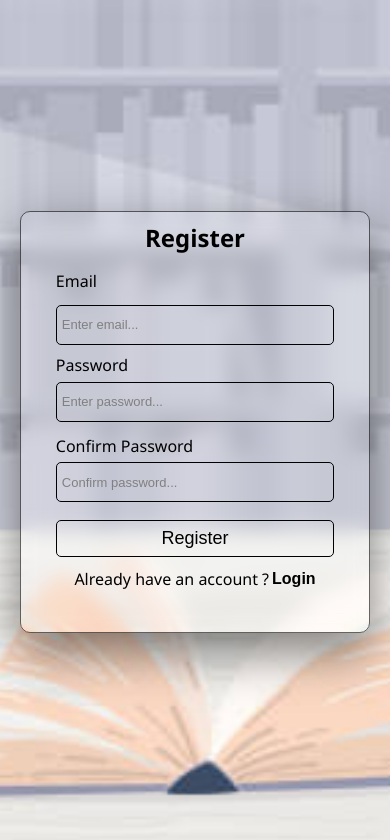
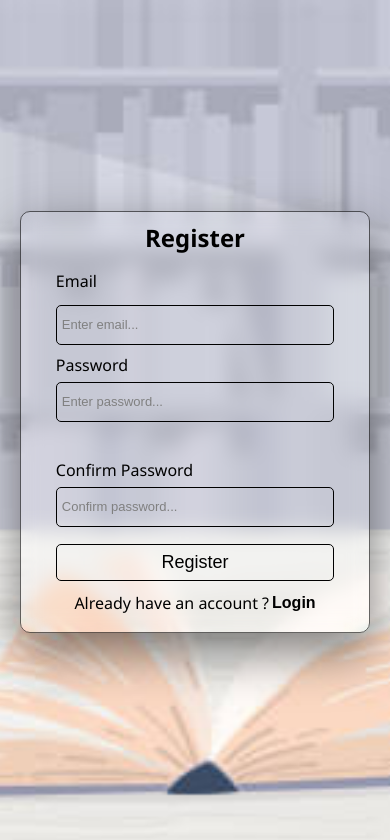
Before and after one commit to Sufiyan3101/PDF-RAG, a React (Vite) app: page /register in a window 390 px wide. Shown: the top 840 px of the page. Built offline with nearby package versions, Linux system fonts and the light colour scheme; no server answers.

Commit message:
update login and reg screen

```diff
--- a/src/styles/register.css
+++ b/src/styles/register.css
@@ -181,6 +181,6 @@
     font-size: small;
   }
   .confirmpassLabelReg{
-    margin-top: 3%;
+    margin-top: 10%;
   }
 }
```
